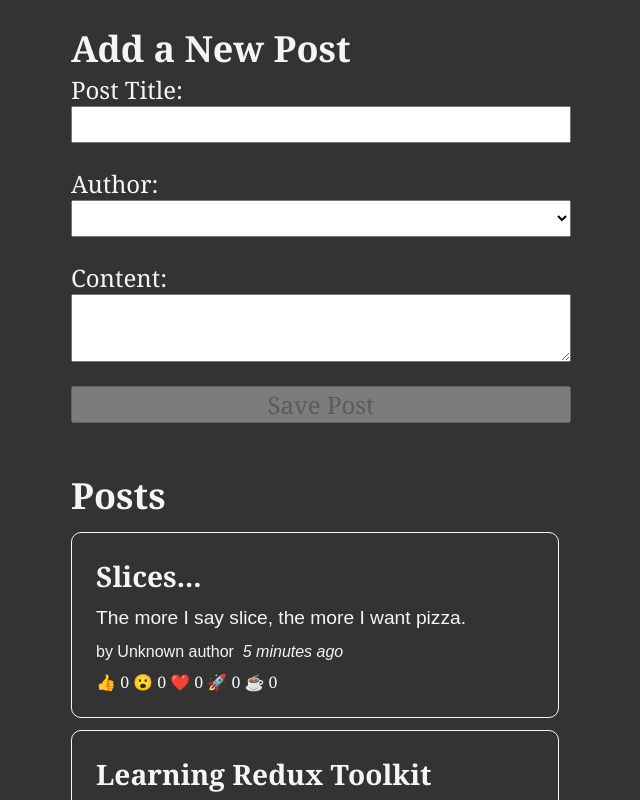
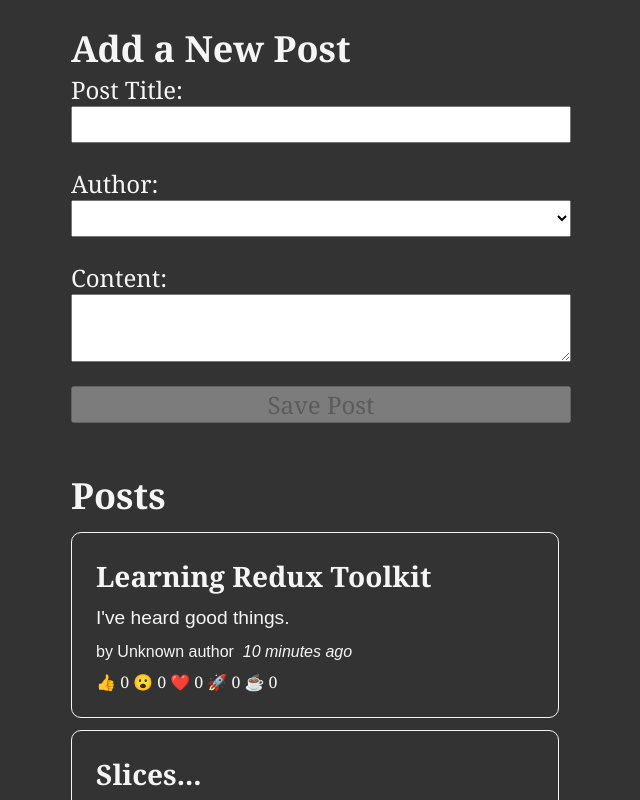
Before and after one commit to ishrar776/react-suimhu, a React (Create React App) app: page / in a window 1280 px wide. Shown: the top 800 px of the page, without its empty margins (319-959 px from the left). Built offline with nearby package versions, Linux system fonts and the light colour scheme.

Commit message:
1 file modified

```diff
--- a/src/component/PostsList.js
+++ b/src/component/PostsList.js
@@ -8,7 +8,7 @@
   const orderedPosts = posts
     .slice()
     .sort((a, b) => b.date.localeCompare(a.date));
-  const renderedPosts = orderedPosts.map((post) => (
+  const renderedPosts = posts.map((post) => (
     <article key={post.id}>
       <h3>{post.title}</h3>
       <p>{post.content.substring(0, 100)}</p>
```
